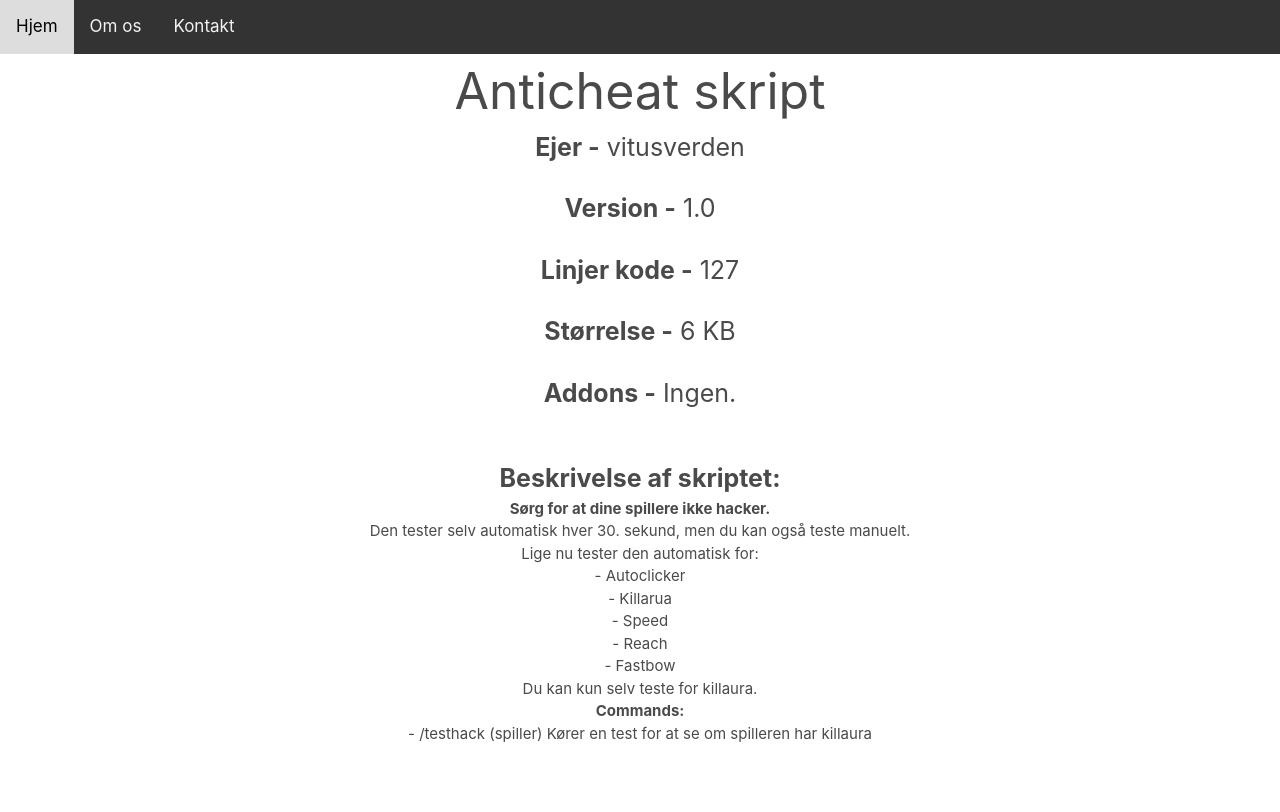
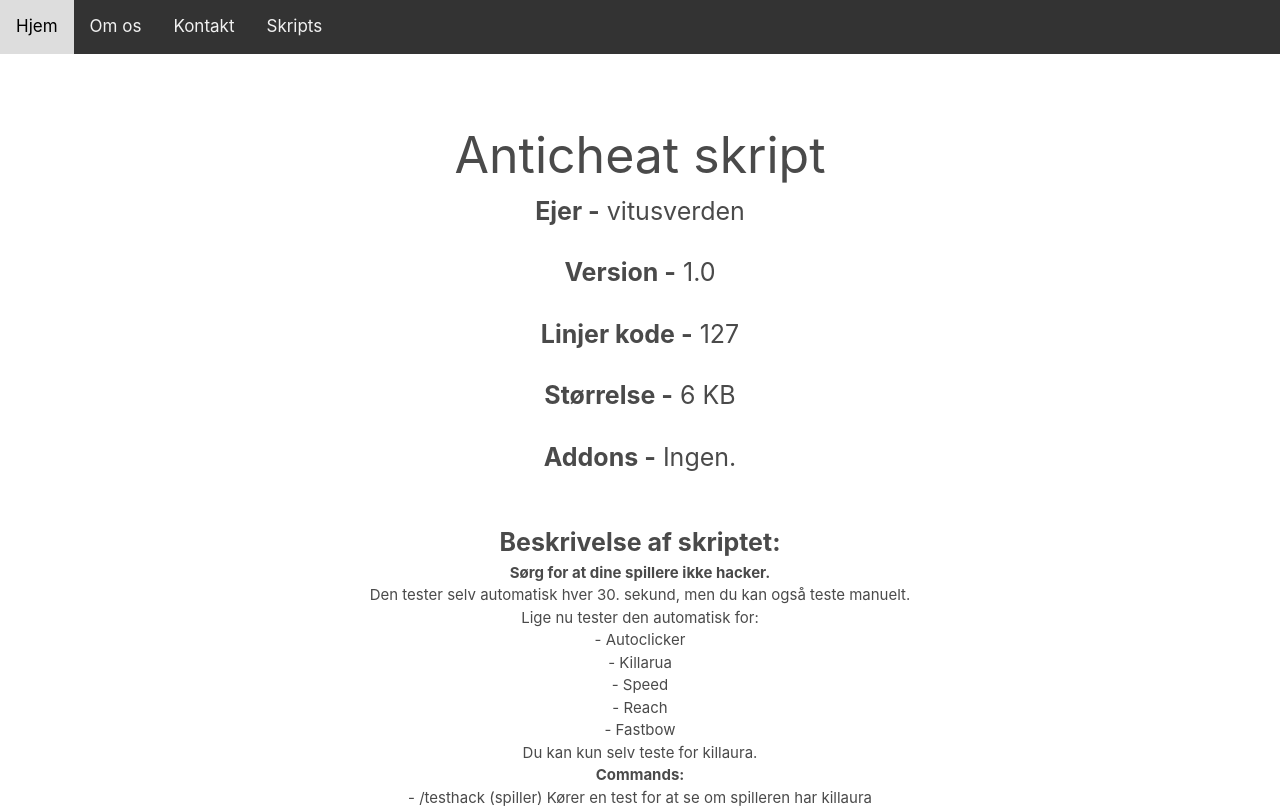
Before and after one commit to AndreasDKReal/DanskeKodere, a plain HTML site: page anticheat.html in a window 1280 px wide. Shown: the top 812 px of the page. Drawn offline with nearby package versions, Linux system fonts and the light colour scheme.

Commit message:
Update anticheat.html

```diff
--- a/anticheat.html
+++ b/anticheat.html
@@ -13,10 +13,11 @@
             <a href="../DanskeKodere/index.html">Hjem</a>
             <a href="../DanskeKodere/omos.html">Om os</a>
             <a href="../DanskeKodere/kontakt.html">Kontakt</a>
+            <a href="../DanskeKodere/skripts.html">Skripts</a>
 
         </div>
 
-        <div style="text-align: center;">
+        <div style="text-align: center; padding: 5%;">
 
             <h1 class="h1">Anticheat skript</h1>
             <h2><b>Ejer -</b> vitusverden</h2>
@@ -62,6 +63,7 @@
             <a href="../DanskeKodere/skripts/Anticheat.zip">
                 <button class="downloadknap">Download her</button>
             </a>
+
         </div>
 
 
```
